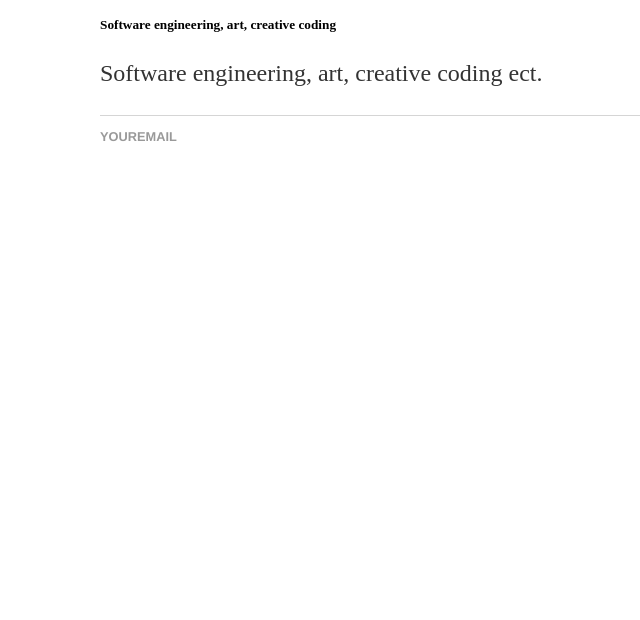
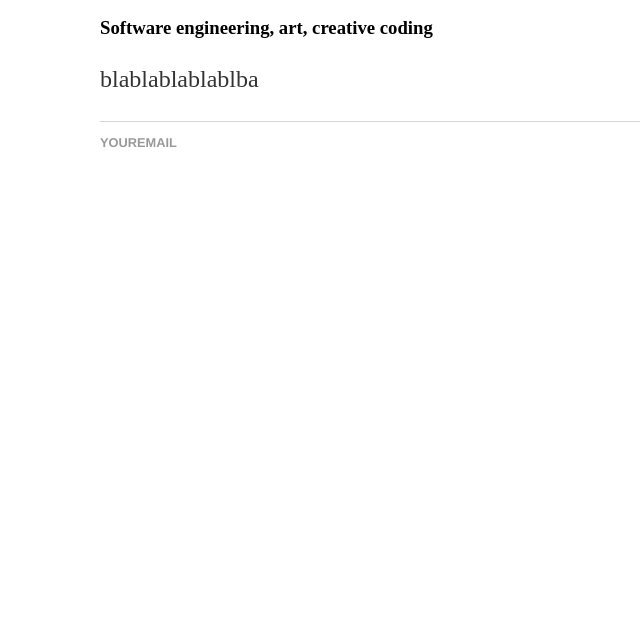
Before and after one commit to FabrikXen/FabrikXen.github.io, a plain HTML site: page index.html in a window 1280 px wide. Shown: the part 180-800 px from the top of the page, without its empty margins (92-732 px from the left). Drawn offline with Linux system fonts and the light colour scheme.

Commit message:
change h5 to h3

```diff
--- a/index.html
+++ b/index.html
@@ -16,8 +16,8 @@
    <div class=”container”>
      <div class=”blurb”>
        <h1>Hi, I am Xenia!</h1>
-       <h5> Software engineering, art, creative coding</h5>
-       <p>Software engineering, art, creative coding ect.</a></p>
+       <h3> Software engineering, art, creative coding</h3>
+       <p> blablablablablba</a></p>
      </div>
    </div>
    <footer>
```
